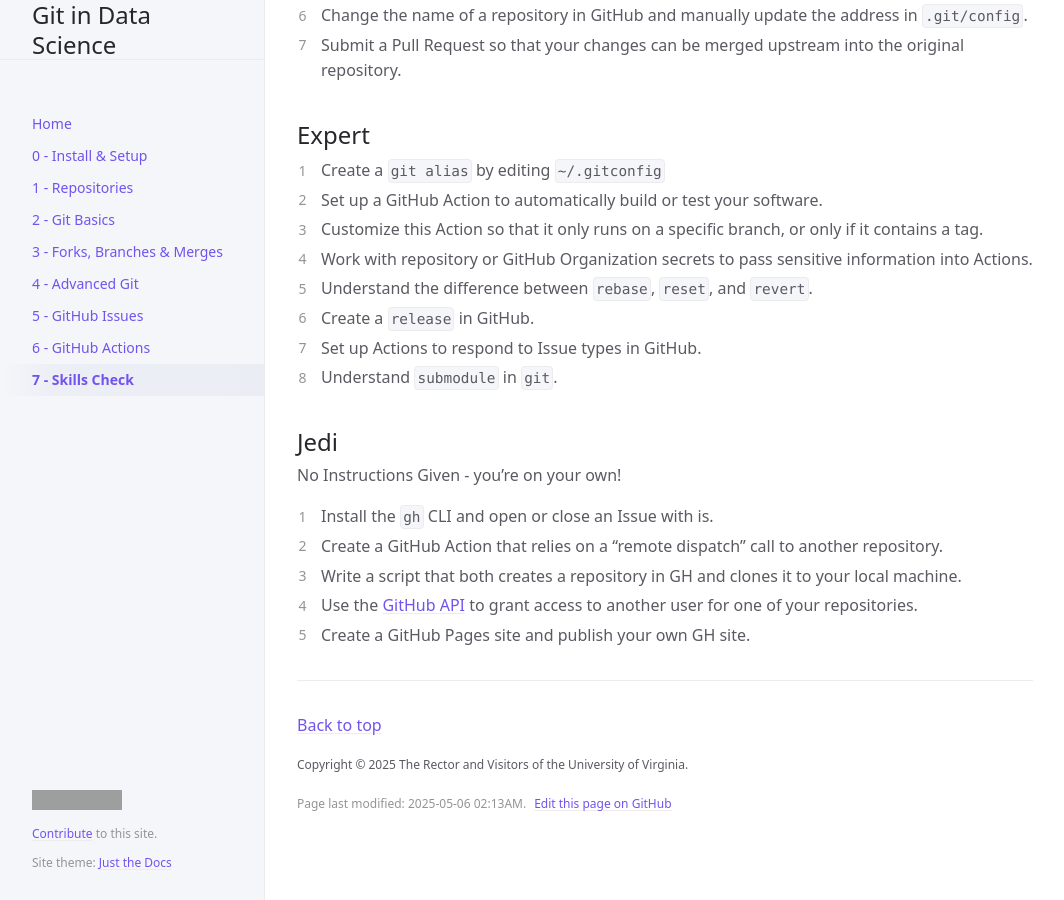
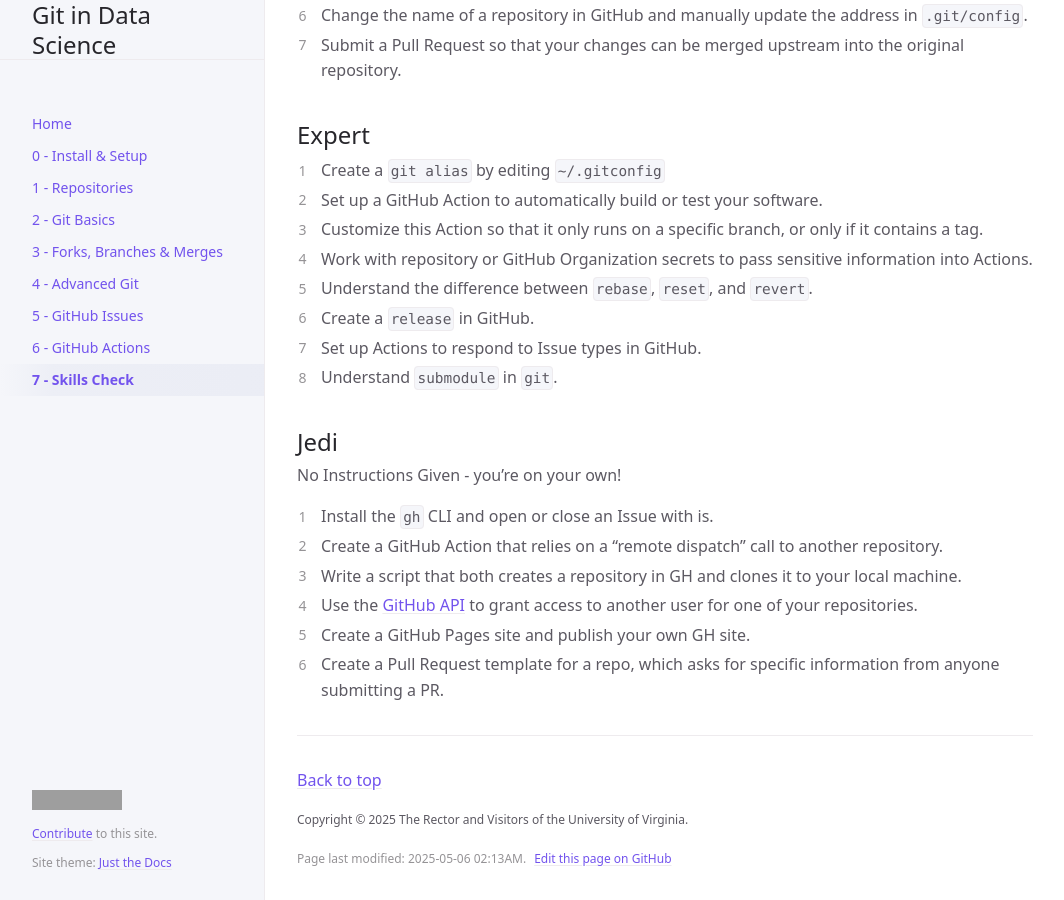
Before and after one commit to UVADS/git-basics, a Jekyll site: the page built from docs/skills-check.md, in a window 1280 px wide and 900 px high, scrolled down 1419 px. Shown: the whole window, without its empty margins (107-1171 px from the left). Built offline with Jekyll 4.4.1, drawn with Linux system fonts in a browser that asks for light colours; cached includes are drawn as plain includes; grey boxes are pictures that could not be loaded.

Commit message:
More skills

```diff
--- a/docs/skills-check.md
+++ b/docs/skills-check.md
@@ -77,3 +77,4 @@ No Instructions Given - you're on your own!
 3. Write a script that both creates a repository in GH and clones it to your local machine.
 4. Use the [GitHub API](https://docs.github.com/en/rest) to grant access to another user for one of your repositories.
 5. Create a GitHub Pages site and publish your own GH site.
+6. Create a Pull Request template for a repo, which asks for specific information from anyone submitting a PR.
```
